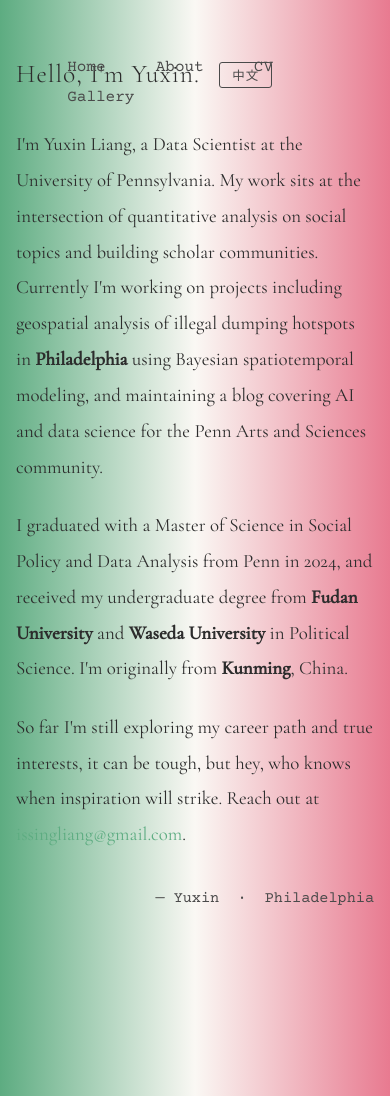
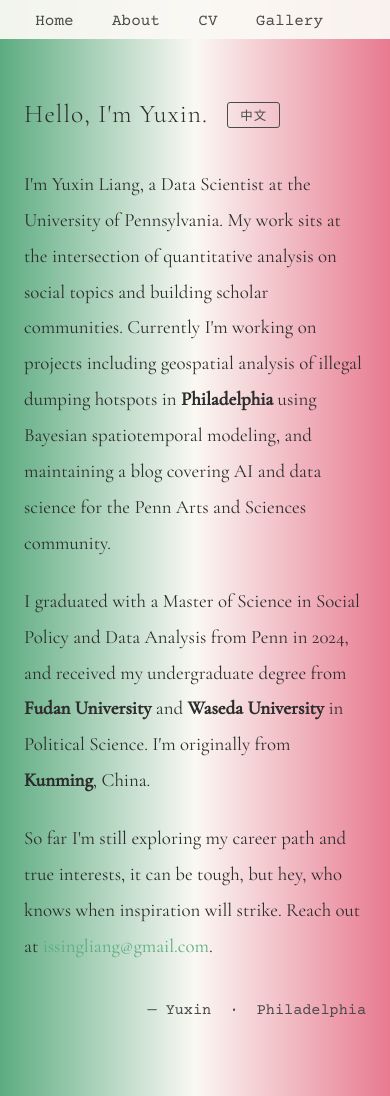
Before and after one commit to yuxinlg/yuxinlg.github.io, a Jekyll site: the page built from _posts/2025-05-09-about.md, in a window 390 px wide and 1096 px high. Built offline with Jekyll 4.4.1, drawn with Linux system fonts in a browser that asks for light colours; some web fonts are replaced.

Commit message:
fix mobile responsive layout across home, about, and CV pages
- Nav bar is now fixed at top (horizontal) on mobile instead of collapsing to static
- Home: me.png and contact flow below the fixed nav in correct order
- About/CV: content has padding-top to clear the fixed nav, no overlap
- Moved nav positioning from inline styles to CSS for about/resume layouts
- Chinese vertical text on about page reflows horizontally on mobile

```diff
--- a/_layouts/about.html
+++ b/_layouts/about.html
@@ -22,7 +22,7 @@ title: About
     </style>
   </head>
   <body>
-    <nav class="navbar" style="position:fixed; top:2rem; left:2rem; z-index:20;">
+    <nav class="navbar">
       <ul>
         <li><a href="{{ '/' | relative_url }}">Home</a></li>
         <li><a href="{{ '/about' | relative_url }}">About</a></li>
--- a/_layouts/resume.html
+++ b/_layouts/resume.html
@@ -16,7 +16,7 @@ title: Resume
     <link rel="stylesheet" href="{{ '/assets/css/responsive.css' | relative_url }}">
   </head>
   <body>
-    <nav class="navbar" style="position:fixed; top:2rem; left:2rem;">
+    <nav class="navbar">
       <ul>
         <li><a href="{{ '/' | relative_url }}">Home</a></li>
         <li><a href="{{ '/about' | relative_url }}">About</a></li>
--- a/assets/css/about.css
+++ b/assets/css/about.css
@@ -9,6 +9,13 @@ body {
   background: linear-gradient(90deg, #5DAC81, #FAF8F4, #E87A90);
   font-family: 'Cormorant Garamond', Georgia, serif;
   color: #2c2c2c;
+}
+
+.navbar {
+  position: fixed;
+  top: 2rem;
+  left: 2rem;
+  z-index: 20;
 }
 
 .navbar ul { list-style: none; margin: 0; padding: 0; }
--- a/assets/css/responsive.css
+++ b/assets/css/responsive.css
@@ -14,36 +14,95 @@
 
 /* Mobile: ≤768px */
 @media (max-width: 768px) {
-  body {
-    flex-direction: column;
-    align-items: flex-start;
+
+  /* ── Nav: fixed at top, horizontal, across all pages ── */
+  .navbar {
+    position: fixed !important;
+    top: 0 !important;
+    left: 0 !important;
+    right: 0;
+    width: 100%;
+    padding: 0.6rem 1rem;
+    margin: 0;
+    background: rgba(250, 248, 244, 0.95);
+    backdrop-filter: blur(4px);
+    z-index: 100 !important;
+    box-sizing: border-box;
   }
 
-  /* Home */
-  header {
-    font-size: 1.8rem;
-    padding: 1rem;
-  }
-
-  .navbar {
-    position: static;
-    padding: 1rem;
-    margin-top: 0.5rem;
+  .navbar ul {
+    display: flex;
+    flex-direction: row;
+    flex-wrap: wrap;
+    gap: 0;
   }
 
   .navbar li {
-    margin-bottom: 0.6rem;
-    display: inline-block;
-    margin-right: 0.5rem;
+    margin-bottom: 0;
+    display: inline;
+    margin-right: 0;
   }
 
-  .contact {
-    position: static;
-    padding: 1rem;
+  /* ── Home page ── */
+  body {
+    flex-direction: column;
+    align-items: center;
     justify-content: flex-start;
   }
 
-  /* Resume */
+  /* photo: pull out of absolute positioning, appears first in flow */
+  .me-photo {
+    position: static;
+    transform: none;
+    margin-top: 3rem; /* clear fixed navbar */
+    width: 100%;
+    text-align: center;
+  }
+
+  .me-photo img {
+    height: 55vh;
+    width: auto;
+  }
+
+  header {
+    font-size: 1.8rem;
+    padding: 0.5rem 1rem;
+  }
+
+  /* contact: pull out of fixed positioning, appears below photo */
+  .contact {
+    position: static;
+    padding: 0.5rem 1rem 2rem;
+    justify-content: center;
+    width: 100%;
+  }
+
+  /* ── About page ── */
+  .about-container {
+    padding: 4rem 1.5rem 3rem 1.5rem;
+  }
+
+  /* Chinese vertical text: reflow horizontally on mobile */
+  .lang-zh {
+    position: static !important;
+    writing-mode: horizontal-tb !important;
+    height: auto;
+    flex-direction: column;
+    margin-top: 2rem;
+    padding: 0;
+  }
+
+  .lang-zh p,
+  .lang-zh .about-greeting,
+  .lang-zh .about-sign {
+    writing-mode: horizontal-tb;
+  }
+
+  /* ── CV page ── */
+  .resume-container {
+    padding: 4rem 1.5rem 3rem 1.5rem;
+  }
+
   .resume-section-grid {
     grid-template-columns: 1fr;
     gap: 0.5rem;
@@ -56,21 +115,8 @@
     margin-bottom: 0.5rem;
   }
 
-  .resume-container {
-    padding: 1rem;
-  }
-
-  /* Gallery */
+  /* ── Gallery ── */
   .gallery-grid {
     grid-template-columns: 1fr;
   }
-
-  /* About */
-  .about-container {
-    padding: 1.5rem 1rem;
-  }
-
-  .page-header {
-    font-size: 1.8rem;
-  }
 }
--- a/assets/css/resume.css
+++ b/assets/css/resume.css
@@ -8,6 +8,12 @@ body {
   background: linear-gradient(90deg, #5DAC81, #FAF8F4, #E87A90);
   font-family: 'Cormorant Garamond', Georgia, serif;
   color: #2c2c2c;
+}
+
+.navbar {
+  position: fixed;
+  top: 2rem;
+  left: 2rem;
 }
 
 .navbar ul {
```
